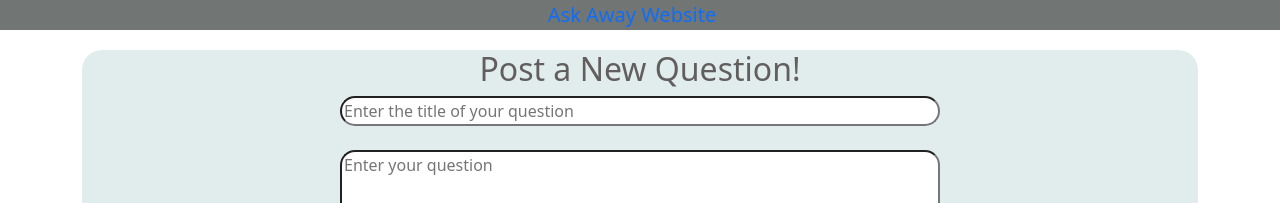
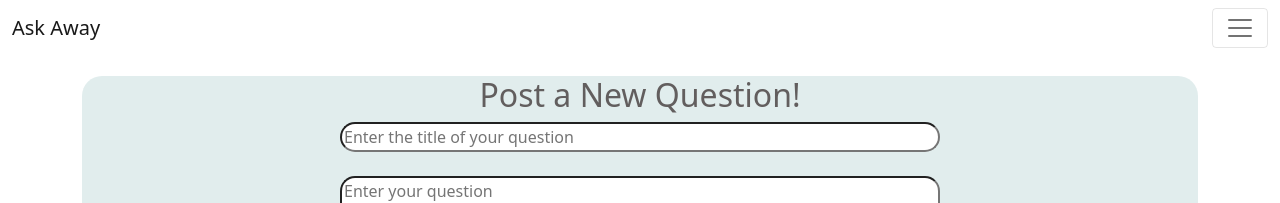
Before and after one commit to AbhB2303/SOEN341_Project, a React (Create React App) app: page / in a window 1280 px wide. Shown: the top 203 px of the page. Built offline with nearby package versions, Linux system fonts and the light colour scheme; no server answers.

Commit message:
Update App.js

```diff
--- a/src/App.js
+++ b/src/App.js
@@ -5,12 +5,13 @@ import Header from './components/Header'
 import AskQuestionForm from './components/AskQuestionForm'
 import ListQuestions from './components/ListQuestions'
 import Footer from './components/Footer';
+import Navbar from './components/Navbar';
 class App extends Component {
   render() {
     return (
       <div>
+      <Navbar/>
         <Router>
-          <Header></Header>
           <div className="container">
             {/*<NavBar></NavBar>*/}
             <AskQuestionForm></AskQuestionForm>
```
